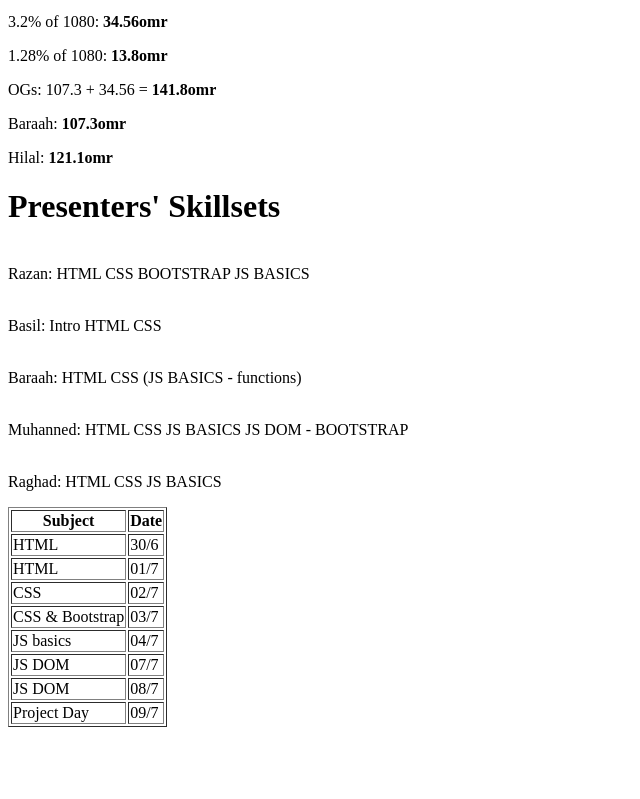
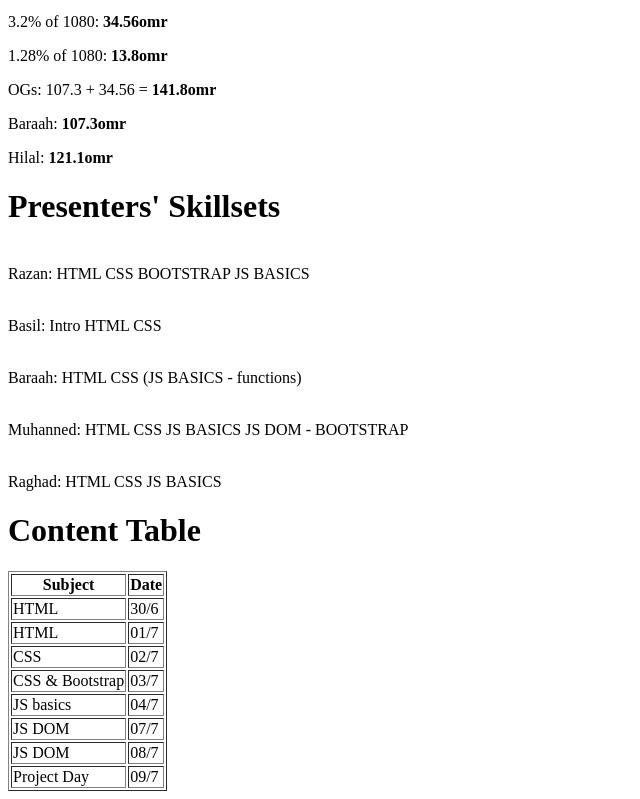
Before and after one commit to AsusBit/Snippet, a plain HTML site: page index.html in a window 1280 px wide. Shown: the part 923-1722 px from the top of the page, without its empty margins (0-640 px from the left). Before the commit the page ends 1658 px from the top, so only its background shows below. Drawn offline with Linux system fonts and the light colour scheme.

Commit message:
Update index.html

```diff
--- a/index.html
+++ b/index.html
@@ -39,6 +39,7 @@
 <p><br>Baraah: HTML CSS (JS BASICS - functions)</p>
 <p><br>Muhanned: HTML CSS JS BASICS JS DOM - BOOTSTRAP</p>
 <p><br>Raghad: HTML CSS JS BASICS</p>
+  <h1>Content Table</h1>
 <table border='1'>
 <tr>
 <th>Subject</th>
```
